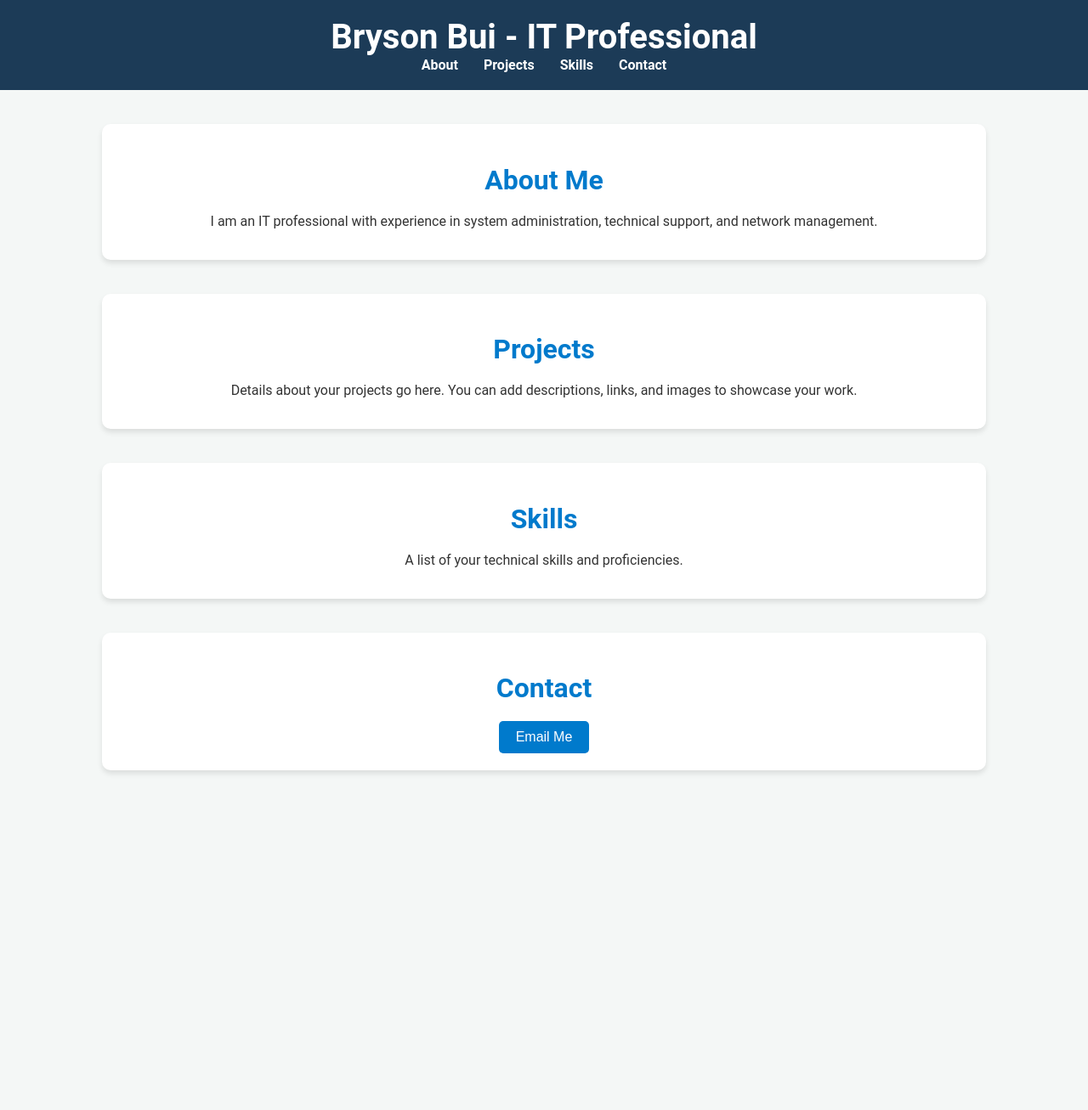
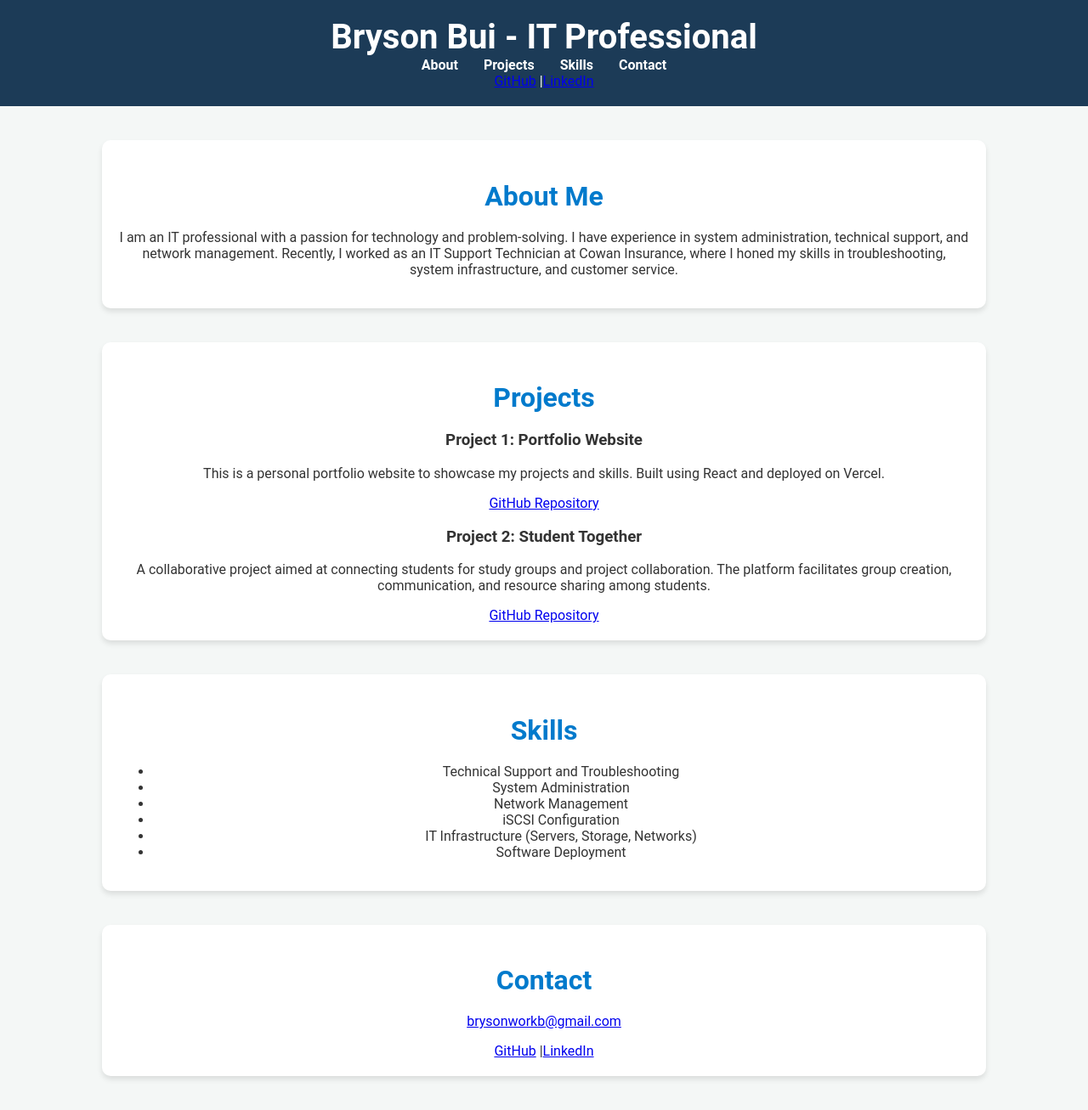
Before and after one commit to bbuigithub/bbui4045, a React (Create React App) app: page / in a window 1280 px wide. Shown: the whole page at 85% size. Before the commit the page ends 947 px from the top, so only its background shows below. Built offline with nearby package versions, Linux system fonts and the light colour scheme.

Commit message:
Updated projects section to include Student Together

```diff
--- a/src/components/About.js
+++ b/src/components/About.js
@@ -4,7 +4,9 @@ function About() {
   return (
     <section id="about">
       <h2>About Me</h2>
-      <p>I am an IT professional with experience in system administration, technical support, and network management.</p>
+      <p>
+        I am an IT professional with a passion for technology and problem-solving. I have experience in system administration, technical support, and network management. Recently, I worked as an IT Support Technician at Cowan Insurance, where I honed my skills in troubleshooting, system infrastructure, and customer service.
+      </p>
     </section>
   );
 }
--- a/src/components/Contact.js
+++ b/src/components/Contact.js
@@ -4,7 +4,11 @@ function Contact() {
   return (
     <section id="contact">
       <h2>Contact</h2>
-      <button>Email Me</button>
+      <p><a href="mailto:brysonworkb@gmail.com">brysonworkb@gmail.com</a></p>
+      <div className="social-links">
+        <a href="https://github.com/bbuigithub" target="_blank" rel="noopener noreferrer">GitHub</a> |
+        <a href="https://www.linkedin.com/in/brysonbui/" target="_blank" rel="noopener noreferrer">LinkedIn</a>
+      </div>
     </section>
   );
 }
--- a/src/components/Header.js
+++ b/src/components/Header.js
@@ -10,6 +10,10 @@ function Header() {
         <a href="#skills">Skills</a>
         <a href="#contact">Contact</a>
       </nav>
+      <div className="social-links">
+        <a href="https://github.com/bbuigithub" target="_blank" rel="noopener noreferrer">GitHub</a> |
+        <a href="https://www.linkedin.com/in/brysonbui/" target="_blank" rel="noopener noreferrer">LinkedIn</a>
+      </div>
     </header>
   );
 }
--- a/src/components/Projects.js
+++ b/src/components/Projects.js
@@ -4,7 +4,16 @@ function Projects() {
   return (
     <section id="projects">
       <h2>Projects</h2>
-      <p>Details about your projects go here. You can add descriptions, links, and images to showcase your work.</p>
+      <div className="project">
+        <h3>Project 1: Portfolio Website</h3>
+        <p>This is a personal portfolio website to showcase my projects and skills. Built using React and deployed on Vercel.</p>
+        <a href="https://github.com/bbuigithub/portfolio-v2">GitHub Repository</a>
+      </div>
+      <div className="project">
+        <h3>Project 2: Student Together</h3>
+        <p>A collaborative project aimed at connecting students for study groups and project collaboration. The platform facilitates group creation, communication, and resource sharing among students.</p>
+        <a href="https://github.com/bbuigithub/student-together">GitHub Repository</a>
+      </div>
     </section>
   );
 }
--- a/src/components/Skills.js
+++ b/src/components/Skills.js
@@ -4,7 +4,14 @@ function Skills() {
   return (
     <section id="skills">
       <h2>Skills</h2>
-      <p>A list of your technical skills and proficiencies.</p>
+      <ul>
+        <li>Technical Support and Troubleshooting</li>
+        <li>System Administration</li>
+        <li>Network Management</li>
+        <li>iSCSI Configuration</li>
+        <li>IT Infrastructure (Servers, Storage, Networks)</li>
+        <li>Software Deployment</li>
+      </ul>
     </section>
   );
 }
```
